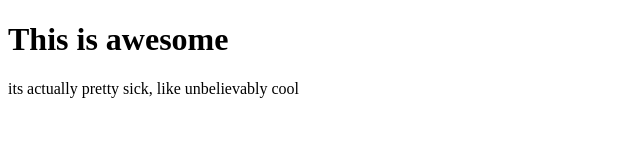
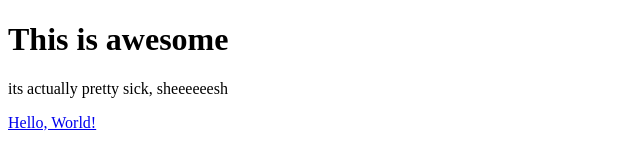
Before and after one commit to miles-petrick/dusty-cartridge, a plain HTML site: page index.html in a window 1280 px wide. Shown: the whole page, without its empty margins (0-640 px from the left). Drawn offline with Linux system fonts and the light colour scheme.

Commit message:
17.1 Update

```diff
--- a/index.html
+++ b/index.html
@@ -5,9 +5,18 @@
     <meta http-equiv="X-UA-Compatible" content="IE=edge">
     <meta name="viewport" content="width=device-width, initial-scale=1.0">
     <title>Document</title>
+    <link rel="preconnect" href="https://fonts.googleapis.com">
+<link rel="preconnect" href="https://fonts.gstatic.com" crossorigin>
+<link href="https://fonts.googleapis.com/css2?family=Inter&display=swap" rel="stylesheet">
 </head>
+<style>
+    a {
+
+    }
+</style>
 <body>
    <h1> This is awesome </h1>
-   <p> its actually pretty sick, like unbelievably cool </p>
+   <p> its actually pretty sick, sheeeeeesh </p>
+   <a href="https://en.wikipedia.org/wiki/HTML">Hello, World!</a>
 </body>
 </html>
```
